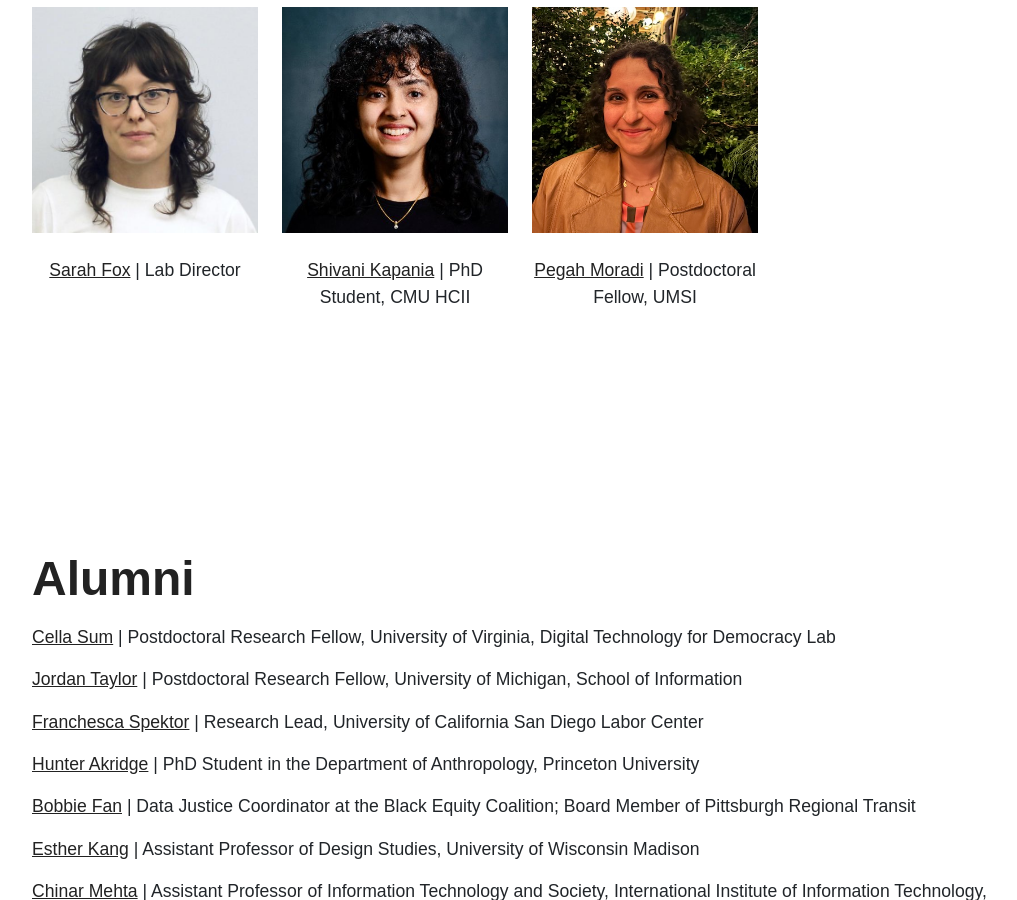
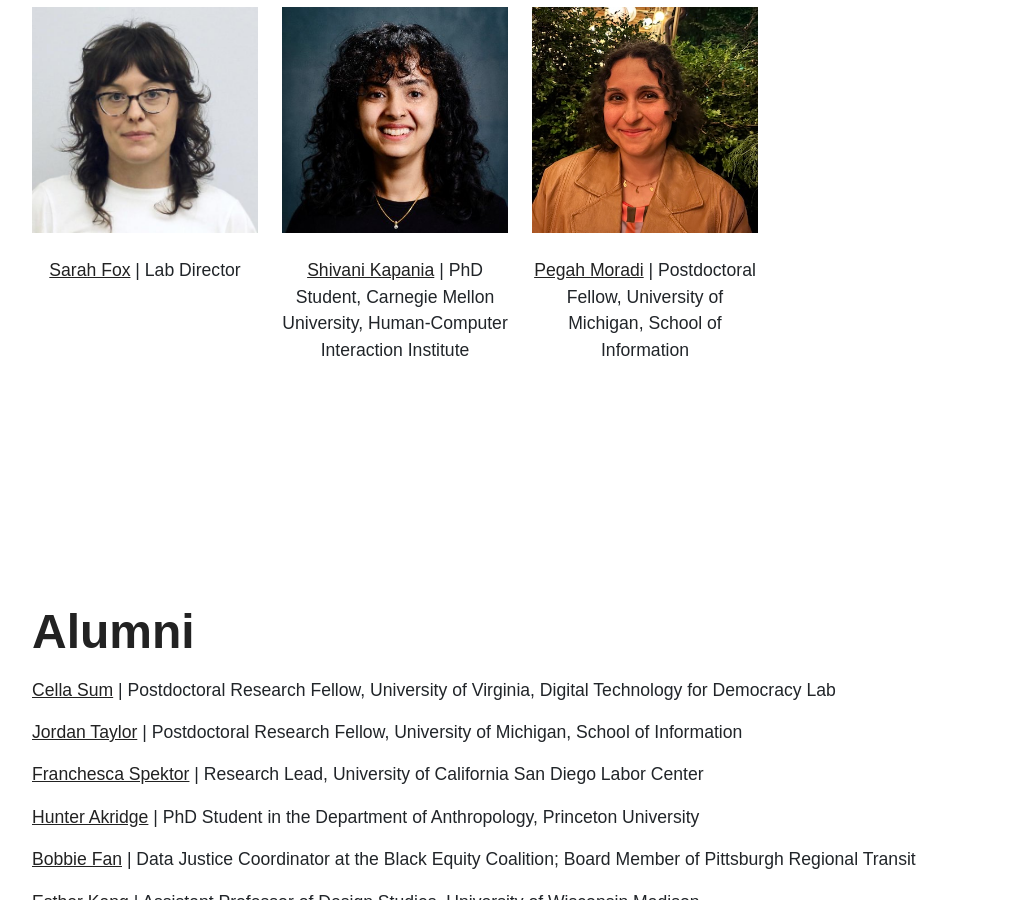
Before and after one commit to techsolidaritylab/site, a Jekyll site: the page built from index.html, in a window 1280 px wide and 900 px high, scrolled down 2532 px. Shown: the whole window, without its empty margins (120-1137 px from the left). Built offline with Jekyll 4.4.1, drawn with Linux system fonts in a browser that asks for light colours; nearby versions of some CDN libraries; some web fonts are replaced.

Commit message:
Update team.html

```diff
--- a/_includes/team.html
+++ b/_includes/team.html
@@ -9,11 +9,11 @@
       </div><!-- /.col-lg-4 -->
          <div class="col-12 col-md-6 col-lg-3">
         <img src="/assets/images/shivani.jpg" class="img-fluid" alt="Photo of Shivani">
-        <p class="text-center py-4"><a href="https://www.shivanikapania.com/">Shivani Kapania</a> | PhD Student, CMU HCII</p>
+        <p class="text-center py-4"><a href="https://www.shivanikapania.com/">Shivani Kapania</a> | PhD Student, Carnegie Mellon University, Human-Computer Interaction Institute</p>
       </div><!-- /.col-lg-4 -->
        <div class="col-12 col-md-6 col-lg-3">
         <img src="/assets/images/pegah-moradi.jpeg" class="img-fluid" alt="Photo of Pegah">
-        <p class="text-center py-4"><a href="https://pegahmoradi.github.io/">Pegah Moradi</a> | Postdoctoral Fellow, UMSI</p>
+        <p class="text-center py-4"><a href="https://pegahmoradi.github.io/">Pegah Moradi</a> | Postdoctoral Fellow, University of Michigan, School of Information</p>
       </div><!-- /.col-lg-4 -->
     </div><!-- /.row -->
   </div>
```
